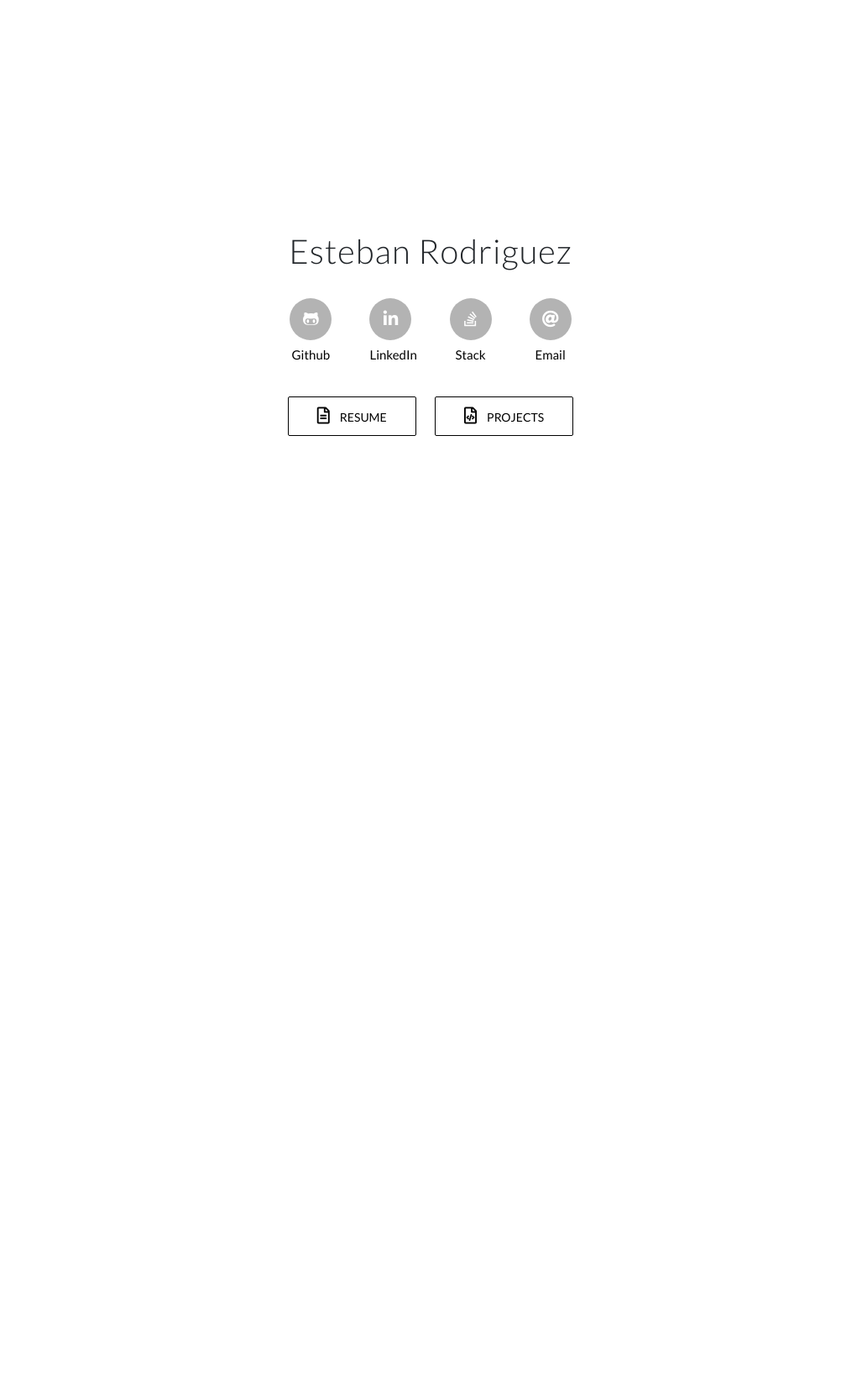
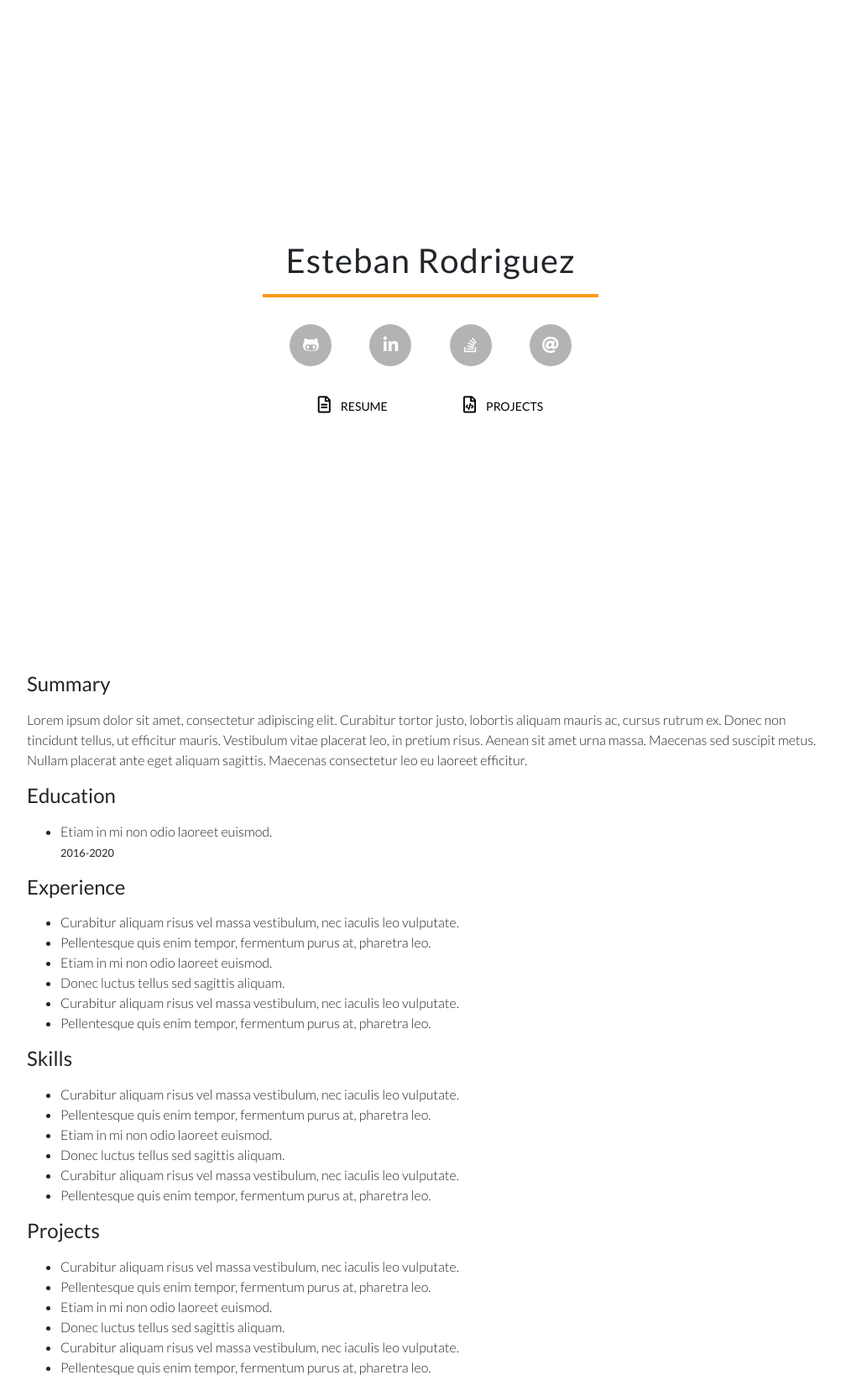
Before and after one commit to erodriguez0/portfolio, a PHP site: page / in a window 1280 px wide. Shown: the whole page at 84% size, without its empty margins (127-1129 px from the left). Before the commit the page ends 519 px from the top, so only its background shows below. Run offline with PHP 8.4, Linux system fonts and the light colour scheme; some libraries are stand-ins or nearby versions.

Commit message:
resume section

```diff
--- a/index.html
+++ b/index.html
@@ -19,44 +19,112 @@
 <body data-spy="scroll">
 
 <main class="container-fluid">
-	<section id="#top" class="row">
+	<div class="wrapper">
+	<section id="#top" class="row mx-auto">
 		<div class="col-12 my-auto">
-			<h1 id="h1-name" class="text-center mb-4">Esteban Rodriguez</h1>
-			<div class="mx-auto my-auto d-flex justify-content-center pb-3 pt-2">
+			<h1 class="h1-name text-center">Esteban Rodriguez</h1>
+			<div class="h-rule mx-auto mb-4 mt-3"></div>
+			<div class="mx-auto my-auto d-flex justify-content-center pt-2">
 		        <ul class="social-network social-circle">
 
 		        	<li class="px-3"><a href="https://github.com/erodriguez0" class="icoGithub" title="Github" target="_blank">
 		        		<i class="fab fa-github-alt"></i>
-		        		<small>Github</small>
+		        		<!-- <small>Github</small> -->
 		        	</a></li>
 
 		        	<li class="px-3"><a href="https://www.linkedin.com/in/erodriguez0/" class="icoLinkedin" title="Linkedin" target="_blank">
 		        		<i class="fab fa-linkedin-in"></i>
-		        		<small>LinkedIn</small>
+		        		<!-- <small>LinkedIn</small> -->
 		        	</a></li>
 
 		        	<li class="px-3"><a href="https://stackoverflow.com/users/2445730/esteban-rodriguez" class="icoStackOverflow" title="Stack Overflow">
 		        		<i class="fab fa-stack-overflow"></i>
-		        		<small>Stack</small>
+		        		<!-- <small>Stack</small> -->
 		        	</a></li>
 
 		        	<li class="px-3"><a href="mailto:erodriguez0705@gmail.com" class="icoEmail" title="Email">
 		        		<i class="fas fa-at"></i>
-		        		<small>Email</small>
+		        		<!-- <small>Email</small> -->
 		        	</a></li>
 
 		        </ul>
 			</div>
 			<div class="mx-auto my-auto d-flex justify-content-center my-auto">
-				<button class="btn btn-outline-primary z-depth-0 d-flex justify-content-center mr-3">
-					<i class="far fa-file-alt mr-1"></i><span class="pl-2">Resume</span>
+				<button class="btn z-depth-0 d-flex justify-content-center mr-3">
+					<a href="#resume"><i class="far fa-file-alt mr-1"></i><span class="pl-2">Resume</span></a>
 				</button>
-				<button class="btn btn-outline-primary z-depth-0 d-flex justify-content-center">
+				<button class="btn z-depth-0 d-flex justify-content-center">
 					<i class="far fa-file-code mr-1"></i><span class="pl-2">Projects</span>
 				</button>
 			</div>
 		</div>
 	</section>
+
+	<section id="resume" class="row mx-auto">
+		<div class="col-12">
+			<div class="row">
+				<div class="col-12">
+					<h4>Summary</h4>
+					<!-- <div class="w-100-rule"></div> -->
+					<p class="mt-3">
+						Lorem ipsum dolor sit amet, consectetur adipiscing elit. Curabitur tortor justo, lobortis aliquam mauris ac, cursus rutrum ex. Donec non tincidunt tellus, ut efficitur mauris. Vestibulum vitae placerat leo, in pretium risus. Aenean sit amet urna massa. Maecenas sed suscipit metus. Nullam placerat ante eget aliquam sagittis. Maecenas consectetur leo eu laoreet efficitur.
+					</p>
+				</div>
+			</div>
+			<div class="row">
+				<div class="col-12">
+					<h4>Education</h4>
+					<!-- <div class="w-100-rule"></div> -->
+					<ul class="mt-3">
+						<li>Etiam in mi non odio laoreet euismod.<br><small>2016-2020</small></li>
+					</ul>
+				</div>
+			</div>
+			<div class="row">
+				<div class="col-12">
+					<h4>Experience</h4>
+					<!-- <div class="w-100-rule"></div> -->
+					<ul class="mt-3">
+						<li>Curabitur aliquam risus vel massa vestibulum, nec iaculis leo vulputate.</li>
+						<li>Pellentesque quis enim tempor, fermentum purus at, pharetra leo.</li>
+						<li>Etiam in mi non odio laoreet euismod.</li>
+						<li>Donec luctus tellus sed sagittis aliquam.</li>
+						<li>Curabitur aliquam risus vel massa vestibulum, nec iaculis leo vulputate.</li>
+						<li>Pellentesque quis enim tempor, fermentum purus at, pharetra leo.</li>
+					</ul>
+				</div>
+			</div>
+			<div class="row">
+				<div class="col-12">
+					<h4>Skills</h4>
+					<!-- <div class="w-100-rule"></div> -->
+					<ul class="mt-3">
+						<li>Curabitur aliquam risus vel massa vestibulum, nec iaculis leo vulputate.</li>
+						<li>Pellentesque quis enim tempor, fermentum purus at, pharetra leo.</li>
+						<li>Etiam in mi non odio laoreet euismod.</li>
+						<li>Donec luctus tellus sed sagittis aliquam.</li>
+						<li>Curabitur aliquam risus vel massa vestibulum, nec iaculis leo vulputate.</li>
+						<li>Pellentesque quis enim tempor, fermentum purus at, pharetra leo.</li>
+					</ul>
+				</div>
+			</div>
+			<div class="row">
+				<div class="col-12">
+					<h4>Projects</h4>
+					<!-- <div class="w-100-rule"></div> -->
+					<ul class="mt-3">
+						<li>Curabitur aliquam risus vel massa vestibulum, nec iaculis leo vulputate.</li>
+						<li>Pellentesque quis enim tempor, fermentum purus at, pharetra leo.</li>
+						<li>Etiam in mi non odio laoreet euismod.</li>
+						<li>Donec luctus tellus sed sagittis aliquam.</li>
+						<li>Curabitur aliquam risus vel massa vestibulum, nec iaculis leo vulputate.</li>
+						<li>Pellentesque quis enim tempor, fermentum purus at, pharetra leo.</li>
+					</ul>
+				</div>
+			</div>
+		</div>
+	</section>
+</div>
 </main>
 
 </body>
--- a/style.css
+++ b/style.css
@@ -10,15 +10,37 @@ html, body {
 	/* Sticky navbar cannot have overflow hidden in parent */
 }
 
-section {
-	width: 100vw;
-	height: 100vh;
+.wrapper {
+	max-width: 100%;
+	margin: 0 auto;
 }
 
-#h1-name {
-	font-weight: 300;
+section {
+	width: 100%;
+	min-height: 100vh;
+}
+
+.h1-name {
+	font-weight: 400;
 	letter-spacing: 1px;
-	text-shadow: rgba(0,0,0,1);
+}
+
+.w-100-rule {
+	border-top: 4px solid #ff9818;
+}
+
+.h-rule {
+	border-top: 4px solid #ff9818;
+	width: 400px;
+}
+
+h4 {
+	font-weight: 400;
+}
+
+.subheader-hr {
+	border-top: 4px solid #ff9818;
+	width: 150px;
 }
 
 ul.social-network {
@@ -104,28 +126,8 @@ a.socialIcon:hover, .socialHoverClass {
 	transition: all 0.8s;
 }
 
-.btn-outline-primary,
-.btn-outline-primary:active,
-.btn-outline-primary:visited,
-.btn-outline-primary:focus {
-	border-color: #000 !important;
-	border-width: 1px !important;
-	-webkit-transition: all 0.4s ease;
-	-moz-transition: all 0.4s ease;
-	-ms-transition: all 0.4s ease;
-	-o-transition: all 0.4s ease;
-	transition: all 0.4s ease;
-}
-
-.btn-outline-primary:hover {
-	border-color: #777 !important;
-	background-color: #fff !important;
-	color: #000 !important;
-	-webkit-transition: all 0.4s ease;
-	-moz-transition: all 0.4s ease;
-	-ms-transition: all 0.4s ease;
-	-o-transition: all 0.4s ease;
-	transition: all 0.4s ease;
+button {
+	/*border: 1px solid #000 !important;*/
 }
 
 button span {
@@ -172,10 +174,14 @@ button:hover span, button:hover i {
 
 /*Large devices (desktops, 992px and up)*/
 @media (min-width: 992px) {
-
+	.wrapper {
+		max-width: 768px;
+	}
 }
 
 /*Extra large devices (large desktops, 1200px and up)*/
 @media (min-width: 1200px) {
-
+	.wrapper {
+		max-width: 992px;
+	}
 }
```
